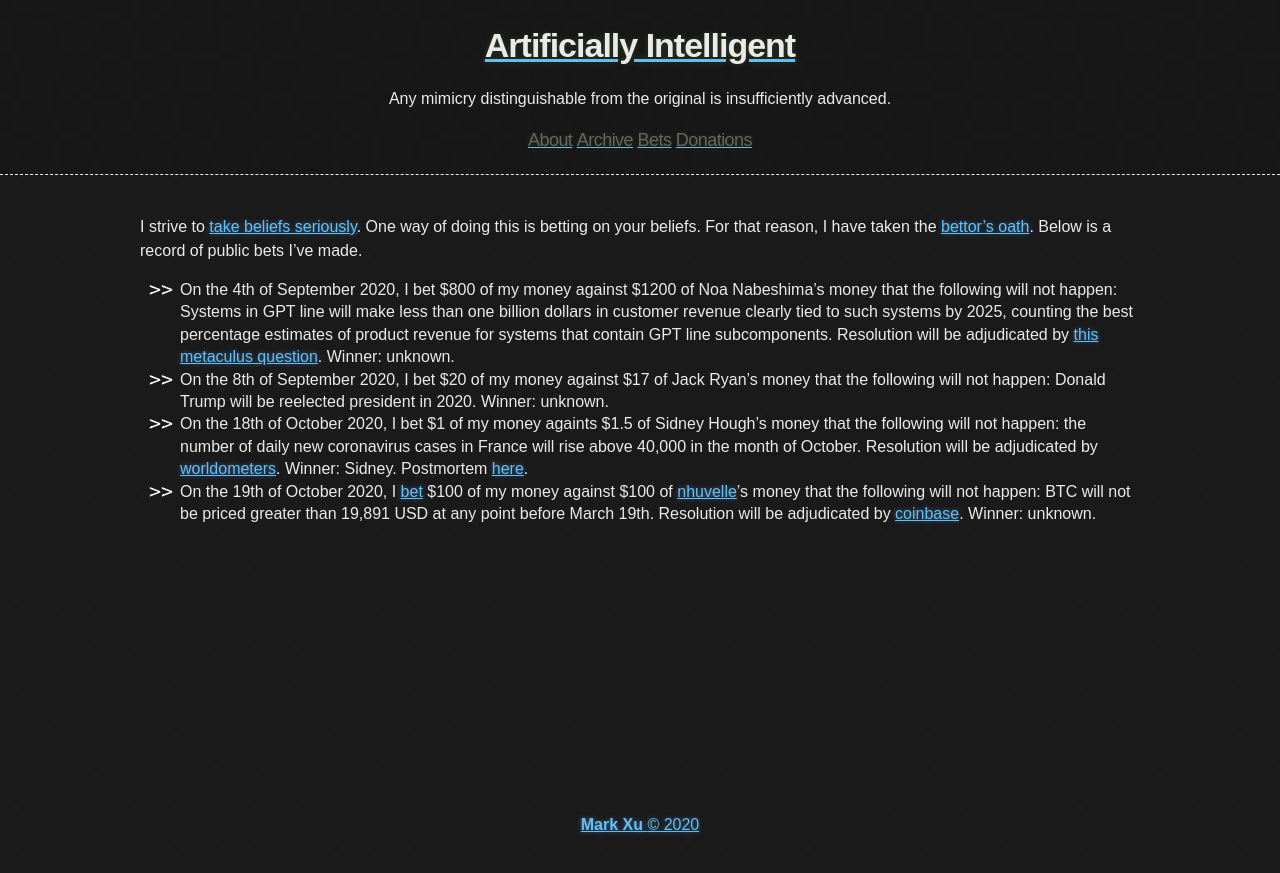
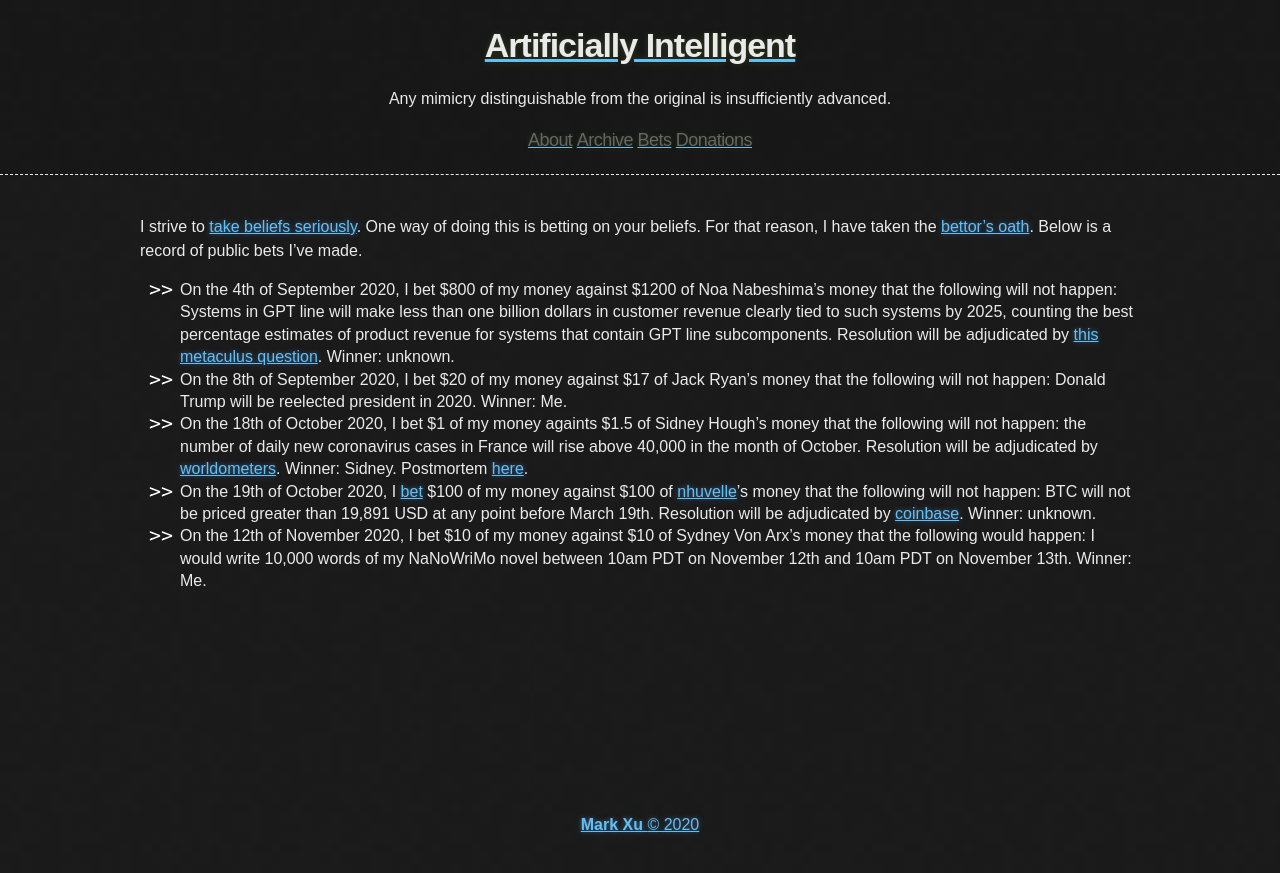
Before and after one commit to tocttou/hacker-blog, a Jekyll site: the page built from bets.md, in a window 1280 px wide. Shown: the top 873 px of the page. Built offline with Jekyll 4.4.1, drawn with Linux system fonts in a browser that asks for light colours.

Commit message:
Update bets.md

```diff
--- a/bets.md
+++ b/bets.md
@@ -6,6 +6,7 @@ title: About
 I strive to [take beliefs seriously](https://radimentary.wordpress.com/2018/01/18/singularity-mindset/). One way of doing this is betting on your beliefs. For that reason, I have taken the [bettor's oath](https://www.econlib.org/archives/2012/05/the_bettors_oat.html). Below is a record of public bets I've made.
 
 * On the 4th of September 2020, I bet \$800 of my money against \$1200 of Noa Nabeshima's money that the following will not happen: Systems in GPT line will  make less than one billion dollars in customer revenue clearly tied to such systems by 2025, counting the best percentage estimates of product revenue for systems that contain GPT line subcomponents. Resolution will be adjudicated by [this metaculus question](https://www.metaculus.com/questions/5118/will-robin-hanson-win-a-bet-that-the-gpt-line-of-language-models-will-generate--1bn-in-customer-revenue-by-2025/). Winner: unknown.
-* On the 8th of September 2020, I bet \$20 of my money against \$17 of Jack Ryan's money that the following will not happen: Donald Trump will be reelected president in 2020. Winner: unknown.
+* On the 8th of September 2020, I bet \$20 of my money against \$17 of Jack Ryan's money that the following will not happen: Donald Trump will be reelected president in 2020. Winner: Me.
 * On the 18th of October 2020, I bet \$1 of my money againts \$1.5 of Sidney Hough's money that the following will not happen: the number of daily new coronavirus cases in France will rise above 40,000 in the month of October. Resolution will be adjudicated by [worldometers](https://www.worldometers.info/coronavirus/country/france/). Winner: Sidney. Postmortem [here](https://markxu.com/france-postmortem).
 * On the 19th of October 2020, I [bet](/assets/nhuvelle_bet.png) \$100 of my money against \$100 of [nhuvelle](https://www.metaculus.com/accounts/profile/112463/)'s money that the following will not happen: BTC will not be priced greater than 19,891 USD at any point before March 19th. Resolution will be adjudicated by [coinbase](https://www.coinbase.com/). Winner: unknown.
+* On the 12th of November 2020, I bet \$10 of my money against \$10 of Sydney Von Arx's money that the following would happen: I would write 10,000 words of my NaNoWriMo novel between 10am PDT on November 12th and 10am PDT on November 13th. Winner: Me.
```
